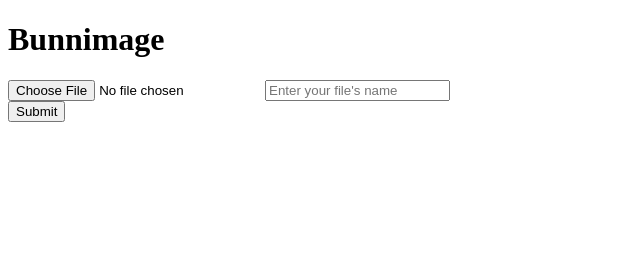
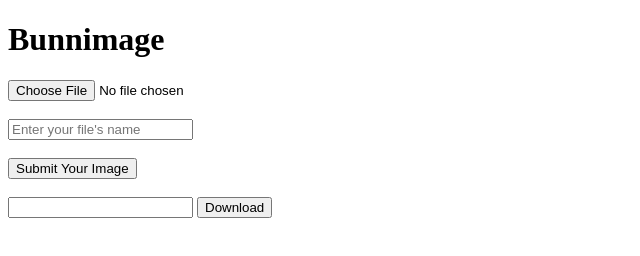
Before and after one commit to steve-nicksic/serverless-livestream-1, a website: page bunnimage/index.html in a window 1280 px wide. Shown: the whole page, without its empty margins (0-640 px from the left). Drawn offline with nearby package versions, Linux system fonts and the light colour scheme.

Commit message:
bunnimage fetch download

```diff
--- a/bunnimage/index.html
+++ b/bunnimage/index.html
@@ -18,11 +18,13 @@
 
               <h1>Bunnimage</h1>
               <form id="myform" onsubmit="getImage(event)" enctype="multipart/form-data">
-                  <input id="image" type="file" accept="image/x-png,image/jpeg" name="image">
-                  <input type="text" id="name" placeholder="Enter your file's name"/><br>
-                  <input type="submit" />
+                  <input id="image" type="file" accept="image/x-png,image/jpeg" name="image"><br><br>
+                  <input type="text" id="name" placeholder="Enter your file's name"><br><br>
+                  <input id="button1" type="submit" value="Submit Your Image"><br><br>
+                  <input id="downloadusername">
+                  <input id="button2" type="button" value="Download" onclick="downloadImage()">
               </form>
-              <br/>
+              <br>
               <div id="output"></div>
 
 
--- a/bunnimage/index.js
+++ b/bunnimage/index.js
@@ -58,3 +58,33 @@ function getImage(event){
     //Create request to AZURE function
 
 }
+
+async function downloadImage() {
+    let username = document.getElementById("downloadusername").value;
+    if (username != "") {
+
+        try {
+            let url = "https://baddabing.azurewebsites.net/api/bunnimage-download?code=qoa8KWjLzWabOJxaeU43ozi8w3yiI6sbqdHg0Ed750PyMacCqtaSyw=="
+        console.log("Got file name, making GET request to download image")
+
+        const response = await fetch(url, {
+            method: 'GET',
+            headers: {
+                'username': username
+            }
+        })
+
+        let data = await response.json();
+        let imageUrl = data.downloadUri
+
+        console.log("Made GET request successfully")
+
+        window.open(imageUrl, "_self")
+        } catch (error) {
+            alert(error)
+        }
+
+    }else{
+        alert("No name error.")
+    }
+}
```
